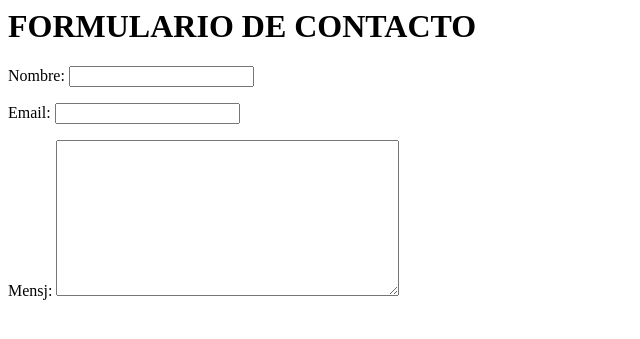
After one commit to rabindranathfv/lading_pag_django, a Django app: a page that uses boletin/templates/contact.html in a window 1280 px wide. The commit adds this page. Shown: the top 339 px of the page, without its empty margins (0-640 px from the left). Run offline with Django 3.2, Linux system fonts and the light colour scheme.

Commit message:
using modalform, regular form, testing some method in a form class or modalform

```diff
--- a/boletin/forms.py
+++ b/boletin/forms.py
@@ -1,6 +1,21 @@
 from django import forms
 
-class RegForm(forms.Form):
+from .models import Registrado
+
+class RegModalForm(forms.ModelForm):
+    class Meta:
+        # hacemos referencia al modelo y lo utilizamos como model form
+        model = Registrado
+        # listamos todos los campos que queremos utilizar
+        fields = ["nombre","email"]
+
+        # self hace referencia al objeto de la clase
+        def clean_nombre(self):
+            nombre = self.cleaned_data.get("email")
+            return nombre
+
+class ContactForm(forms.Form):
     # si se deja required = false el campo deja de ser obligatorio, y sin colocar POST or None en el views.py
     nombre = forms.CharField(max_length=255 , required = False)
     email = forms.EmailField(required = True)
+    mensj = forms.CharField(widget=forms.Textarea)
--- /dev/null
+++ b/boletin/templates/contact.html
@@ -0,0 +1,9 @@
+
+
+<h1>FORMULARIO DE CONTACTO</h1>
+
+<form method="POST" action="">
+{% csrf_token %}
+{{ form.as_p }}
+
+</form>
--- a/boletin/templates/home.html
+++ b/boletin/templates/home.html
@@ -1,4 +1,9 @@
 <h1>TEST VIEW BOLETIN</h1>
+
+<h3>{{ msj_user }}</h3>
+
+<label> nombre del usuario logeado es</label>
+<h4>{{ request.user }}</h4>
 
 <h2>AGREGANDO UN FORM</></h2>
 
--- a/boletin/urls.py
+++ b/boletin/urls.py
@@ -20,4 +20,5 @@ from . import views
 
 urlpatterns = [
     url(r'^$', views.home, name= 'home'),
+    url(r'^contacto/$', views.contact, name= 'contact'),
 ]
--- a/boletin/views.py
+++ b/boletin/views.py
@@ -7,7 +7,7 @@ from django.shortcuts import render
 from .models import Registrado
 
 #Importar formularios a la vista
-from .forms import RegForm
+from .forms import RegModalForm,ContactForm
 #importando el modelo base
 from .models import Registrado
 
@@ -15,9 +15,13 @@ from .models import Registrado
 def home(request):
     #si agregamos request.POST, le indicamos en el form q el metodo el POST y procesaremos la data como tal
     #si se agrega el None, se desactivan los campos obligatorios
+    user_login = "Bienvenido Usuario logeado"
     form = RegForm(request.POST or None)
     #Operaciones que podemos ver o realizarle al form se pueden ver con print(dir(form)) en la terminal del servidor de djago
     #print(dir(form))
+    if request.user.is_authenticated():
+        user_login = "Bienvenido %s"  %(request.user)
+
     if form.is_valid():
         # almacena toda la data del form en un diccionario usando el metodo cleaned_data
         data_form = form.cleaned_data
@@ -39,5 +43,30 @@ def home(request):
 
     #limpiar el form
     #form.clean_fields
-    context = { "form" : form }
+    context = {
+        "form" : form,
+        "msj_user" : user_login
+     }
     return render(request,'home.html',context)
+
+
+def contact(request):
+    form = ContactForm(request.POST or None)
+    if form.is_valid():
+        print form.cleaned_data
+        email = form.cleaned_data.get("email")
+        msj = form.cleaned_data.get("mensj")
+        name = form.cleaned_data.get("nombre")
+        context = {
+            "form" : form,
+            "nombre" : name,
+            "email" : email,
+            "mensaje" : msj
+        }
+
+    error_data = "no almaceno correctamente"
+    context = {
+        "form" : form,
+        "error_msj" : error_data
+    }
+    return render(request,"contact.html", context)
```
